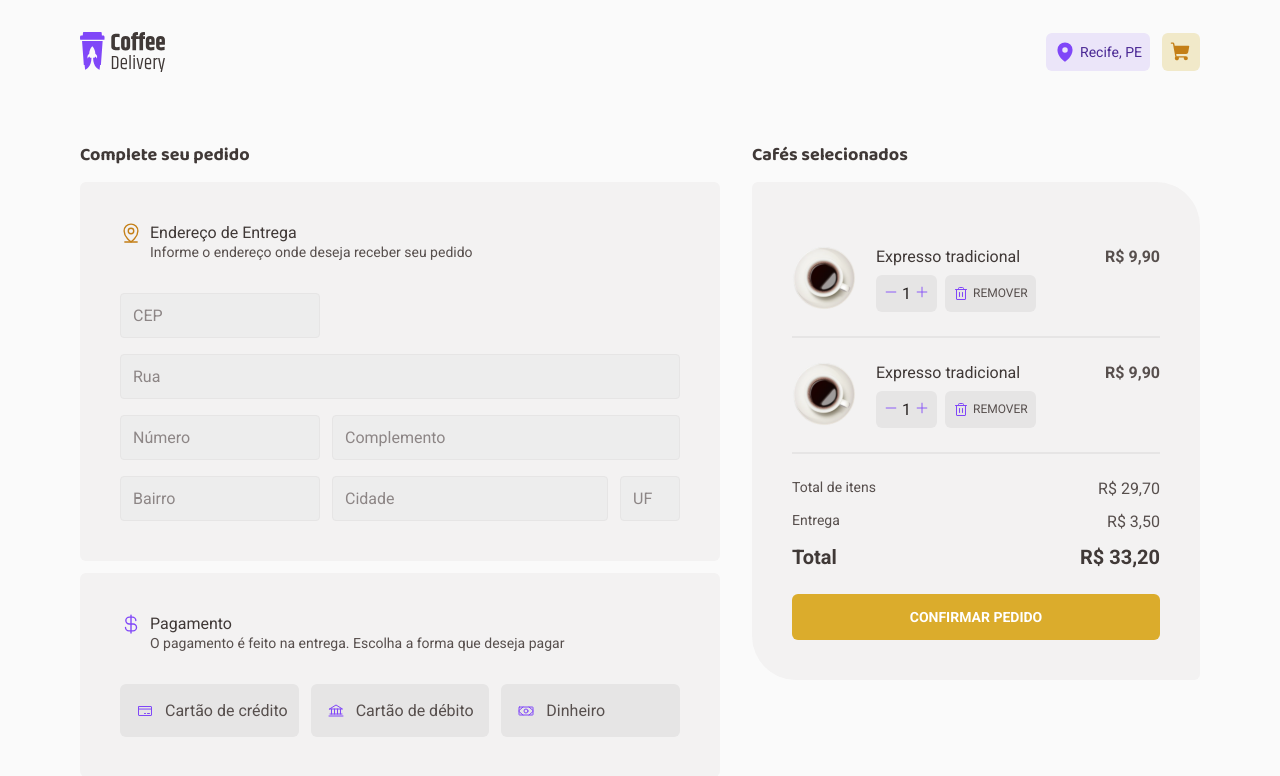
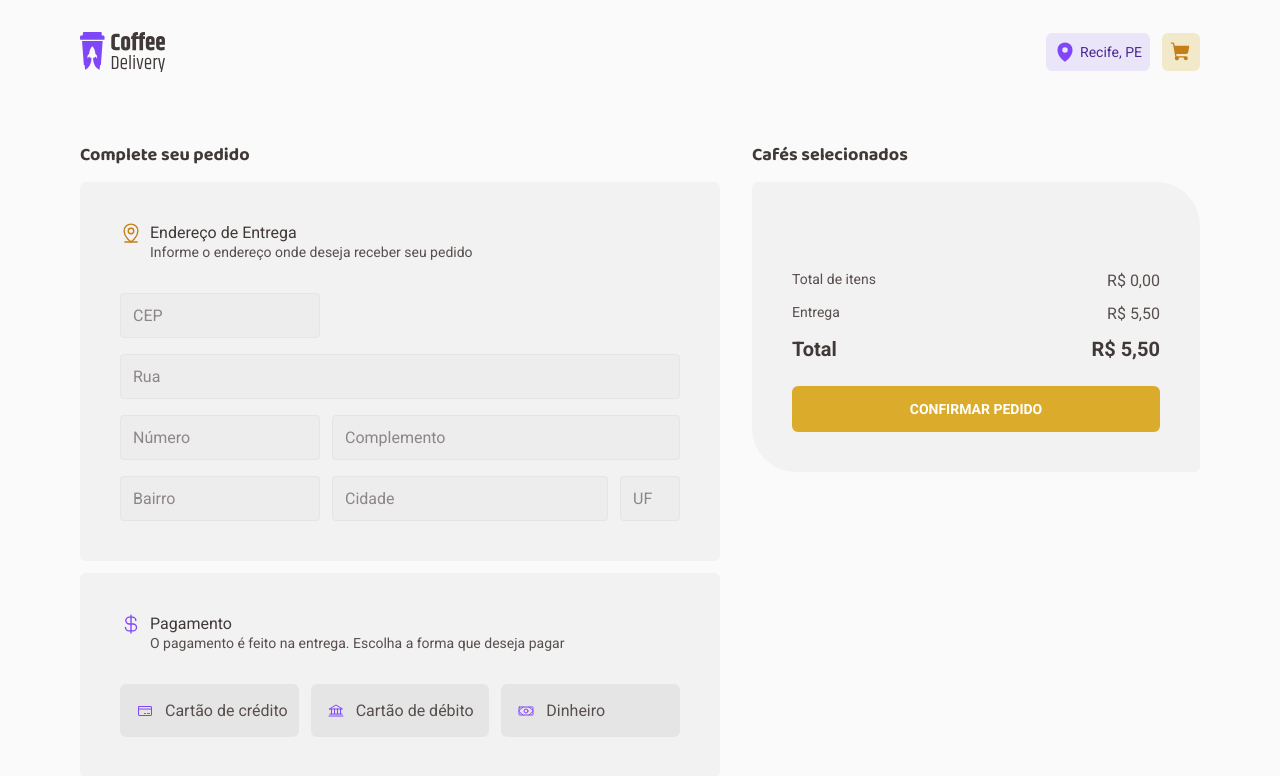
Before and after one commit to guilhermetravinski/ignite-coffee-delivery-1, a React (Vite) app: page /cart in a window 1280 px wide. Shown: the top 776 px of the page. Built offline with nearby package versions, Linux system fonts and the light colour scheme.

Commit message:
feat: render cart items dynamically

```diff
--- a/src/pages/Cart/components/CartSummary/index.tsx
+++ b/src/pages/Cart/components/CartSummary/index.tsx
@@ -1,5 +1,8 @@
 import { Trash } from 'phosphor-react'
+import { useContext } from 'react'
 import { ItemCounterButton } from '../../../../components/ItemCounterButton'
+import { CartContext } from '../../../../contexts/CartContext'
+import { convertPriceToText } from '../../../../helpers/formatPrice'
 import { Subtitle } from '../Subtitle'
 import {
   CheckoutContainer,
@@ -12,19 +15,27 @@ import {
 } from './styles'
 
 export function CartSummary() {
+  const { cartItems, totalPrice } = useContext(CartContext)
+
+  const deliveryPrice = 5.5
+
+  const totalPriceWithDeliveryPrice = totalPrice + deliveryPrice
+
   return (
     <CheckoutContainer>
       <Subtitle value={'Cafés selecionados'} />
 
       <div>
         <ItemsList>
+          {cartItems.map((item) => (
+            <>
               <ListItem>
-            <img src={'americano.svg'} alt="" />
+                <img src={item.imageUrl} alt="" />
                 <div>
-              <p>Expresso tradicional</p>
+                  <p>{item.title}</p>
                   <footer>
                     <ItemCounterButton
-                  itemQuantity={1}
+                      itemQuantity={item.quantity}
                       onDecreaseItemQuantity={() => {}}
                       onIncreaseItemQuantity={() => {}}
                     />
@@ -34,47 +45,30 @@ export function CartSummary() {
                     </DeleteButton>
                   </footer>
                 </div>
-            <strong>R$ 9,90</strong>
+                <strong>R$ {convertPriceToText(item.price)}</strong>
               </ListItem>
 
               <ListItemDivider />
-
-          <ListItem>
-            <img src={'americano.svg'} alt="" />
-            <div>
-              <p>Expresso tradicional</p>
-              <footer>
-                <ItemCounterButton
-                  itemQuantity={1}
-                  onDecreaseItemQuantity={() => {}}
-                  onIncreaseItemQuantity={() => {}}
-                />
-                <DeleteButton>
-                  <Trash size={16} />
-                  Remover
-                </DeleteButton>
-              </footer>
-            </div>
-            <strong>R$ 9,90</strong>
-          </ListItem>
-
-          <ListItemDivider />
+            </>
+          ))}
         </ItemsList>
 
         <PricesContainer>
           <div>
             <span>Total de itens</span>
-            <strong>R$ 29,70</strong>
+            <strong>R$ {convertPriceToText(totalPrice)}</strong>
           </div>
 
           <div>
             <span>Entrega</span>
-            <strong>R$ 3,50</strong>
+            <strong>R$ {convertPriceToText(deliveryPrice)}</strong>
           </div>
 
           <div>
             <span>Total</span>
-            <strong>R$ 33,20</strong>
+            <strong>
+              R$ {convertPriceToText(totalPriceWithDeliveryPrice)}
+            </strong>
           </div>
         </PricesContainer>
 
--- a/src/pages/Home/components/CoffeeCard/index.tsx
+++ b/src/pages/Home/components/CoffeeCard/index.tsx
@@ -33,6 +33,7 @@ export function CoffeeCard({ coffee }: CoffeeCardProps) {
       title: coffee.title,
       price: coffee.price,
       quantity: itemQuantity,
+      imageUrl: coffee.imageUrl,
     })
     setItemQuantity(1)
   }
--- a/src/reducers/cart/reducer.ts
+++ b/src/reducers/cart/reducer.ts
@@ -6,6 +6,7 @@ export type CartItem = {
   quantity: number
   price: number
   totalPrice: number
+  imageUrl: string
 }
 
 type Cart = {
```
Lines whose indentation alone changed are shown as unchanged.
